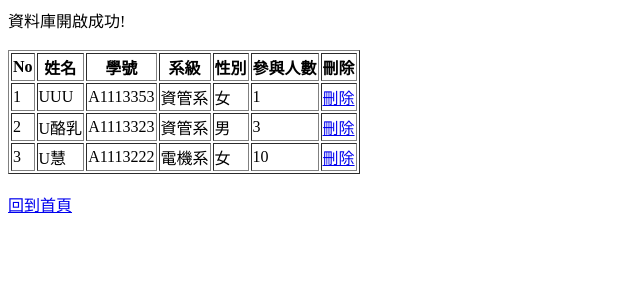
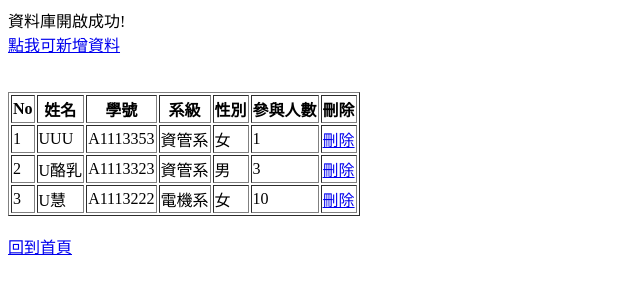
Before and after one commit to shu-rui-0815/PHP, a PHP site: page /Manager.php in a window 1280 px wide. Shown: the top 300 px of the page, without its empty margins (0-640 px from the left). Run offline with PHP 8.4, Linux system fonts and the light colour scheme; data comes from the database, SQL or seed files in the repository.

Commit message:
Update Manager.php

```diff
--- a/form_database/Manager.php
+++ b/form_database/Manager.php
@@ -9,6 +9,8 @@ if (!$link) {
 } else {
     echo "資料庫開啟成功!<br>";
 }
+
+echo "<a href='add.php'>點我可新增資料</a><br><br>";
 
 //SQL指令
 $SQL = "SELECT * FROM user";
```
